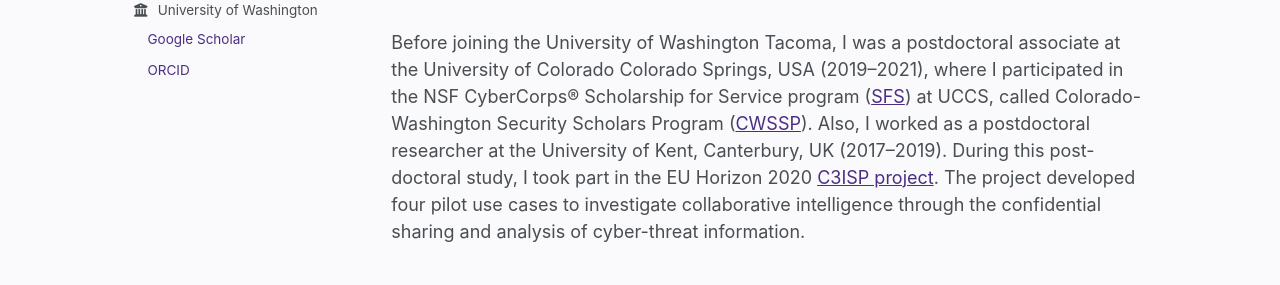
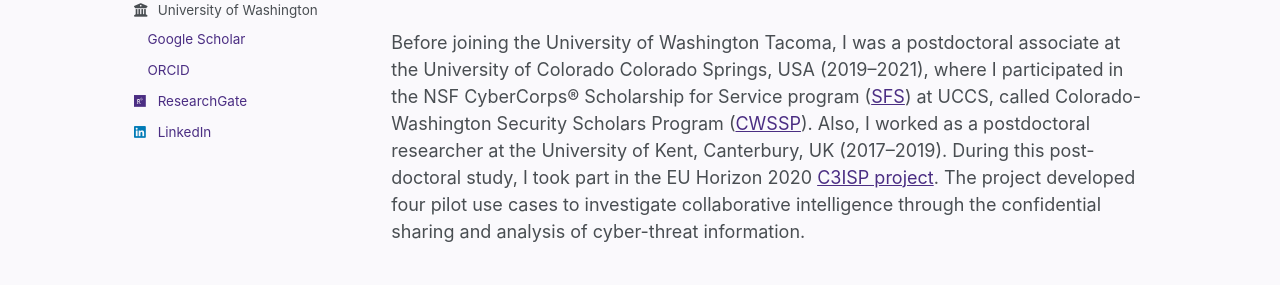
Before and after one commit to fanwj2010/fanwj2010.github.io, a Jekyll site: the page built from _pages/about.md, in a window 1280 px wide. Shown: the part 439-724 px from the top of the page. Built offline with Jekyll 4.4.1, drawn with Linux system fonts in a browser that asks for light colours; a script bundle is joined from its source files by our own code; a style sheet for code colours, icons or effects is not loaded; some of the changed lines change nothing that is shown.

Commit message:
Update _config.yml

```diff
--- a/_config.yml
+++ b/_config.yml
@@ -66,7 +66,7 @@
   keybase          : # Username
   instagram        : # Username
   lastfm           : # Username
-  linkedin         : # Username
+  linkedin         : "https://www.linkedin.com/in/fanwenjun/"
   mastodon         : # URL
   medium           : # URL
   pinterest        : # Username
@@ -81,6 +81,7 @@
   xing             : # Username
   youtube          : # Username
   zhihu            : # Username
+  researchgate     : "https://www.researchgate.net/profile/Wenjun-Fan-15"
 
 # Publication Category - The following the list of publication categories and their headings
 publication_category:
```
